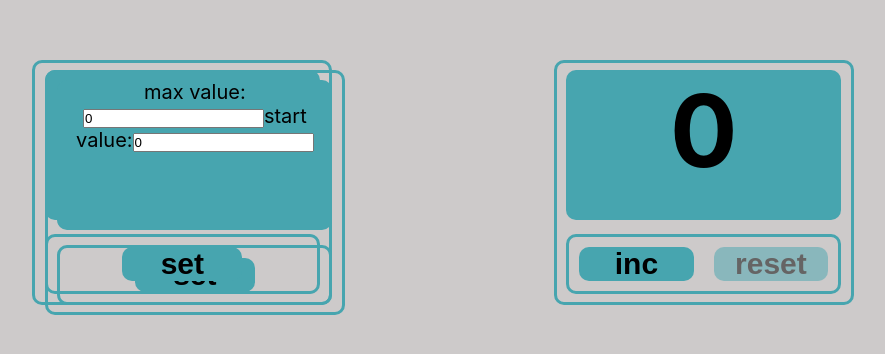
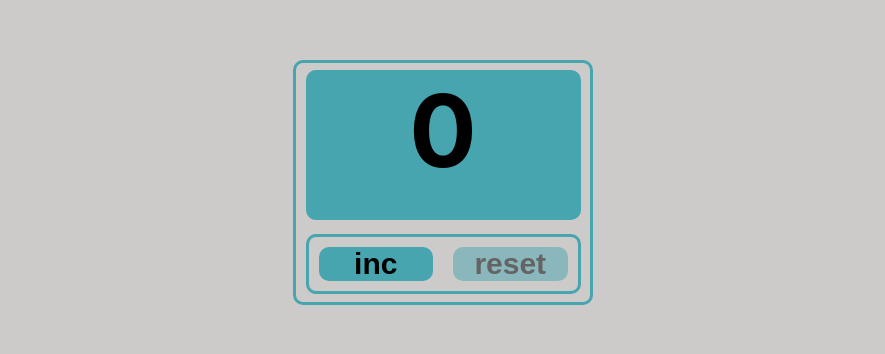
Before and after one commit to OlhaFedorets/counter-02, a React (Create React App) app: page / in a window 1280 px wide. Shown: the part 226-580 px from the top of the page, without its empty margins (197-1082 px from the left). Built offline with nearby package versions, Linux system fonts and the light colour scheme.

Commit message:
change counter

```diff
--- a/src/components/counter/Counter.tsx
+++ b/src/components/counter/Counter.tsx
@@ -2,7 +2,6 @@ import React, {useState} from 'react';
 import {Button} from "../button/Button";
 import s from "../button/Button.module.css";
 import style from "./Counter.module.css"
-import {Settings} from "../settings/Settings";
 
 export const Counter = () => {
     const [count, setCount] = useState<number>(0)
@@ -25,23 +24,7 @@ export const Counter = () => {
     ${count === 0 ? s.disabled : ''}
     `
 
-    const classNameForSet = `
-     ${s.button}
-     `
-
-
-    return (<>
-            <div className={style.block}>
-                <div className={style.settings}>
-                    <Settings/>
-                </div>
-                <div className={style.frame}>
-                    <Button title={'set'}
-                            onClick={() => {
-                            }}
-                            className={classNameForSet}/>
-                </div>
-            </div>
+    return (
         <div className={style.block}>
             <div className={style.count} style={{color: count === 5 ? 'darkred' : ''}}>{count}</div>
             <div className={style.frame}>
@@ -54,6 +37,5 @@ export const Counter = () => {
                         className={classNameForReset}/>
             </div>
         </div>
-        </>
     );
 };
```
Lines whose indentation alone changed are shown as unchanged.
